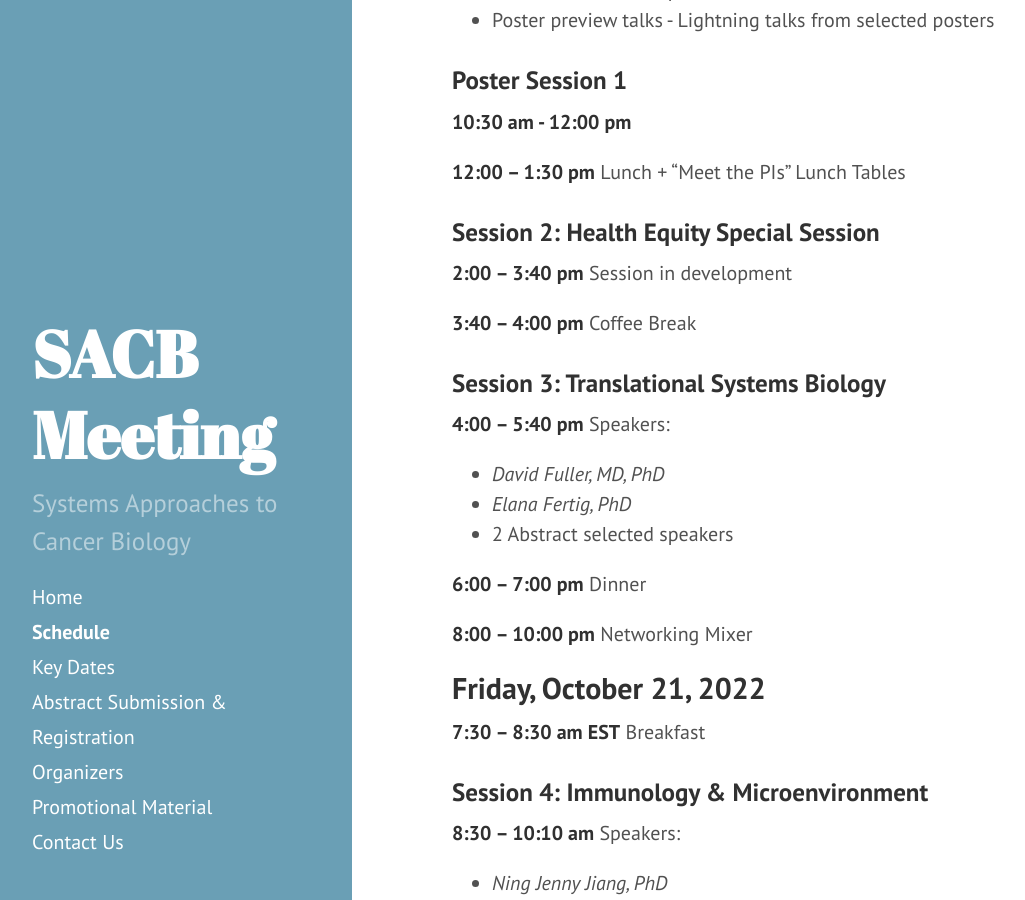
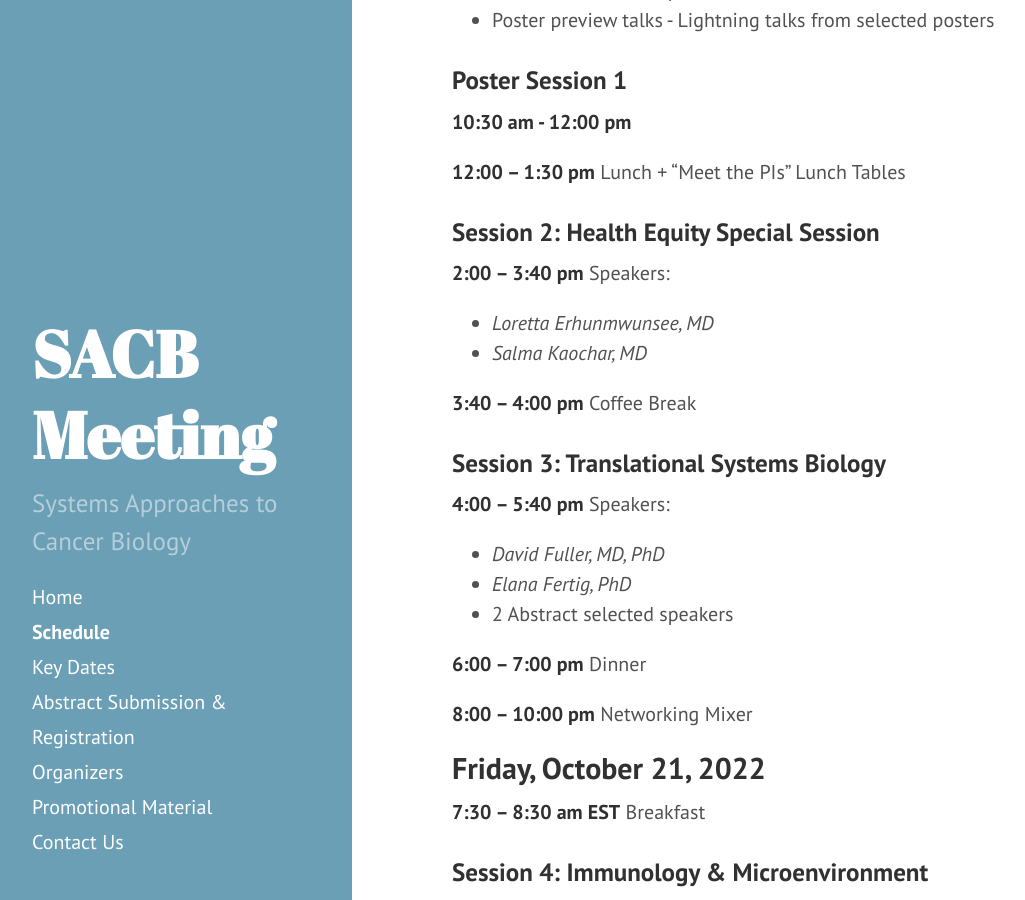
Before and after one commit to AECCSB/sacb-meeting, a Jekyll site: the page built from schedule.md, in a window 1280 px wide and 900 px high, scrolled down 781 px. Shown: the whole window, without its empty margins (8-1033 px from the left). Built offline with Jekyll 4.4.1, drawn with Linux system fonts in a browser that asks for light colours.

Commit message:
Update schedule.md

```diff
--- a/schedule.md
+++ b/schedule.md
@@ -37,7 +37,9 @@ Speakers:
 
 ### Session 2: Health Equity Special Session
 **2:00 – 3:40 pm**
-Session in development
+Speakers:
++ _Loretta Erhunmwunsee, MD_
++ _Salma Kaochar, MD_
 
 **3:40 – 4:00 pm**		Coffee Break
 
```
